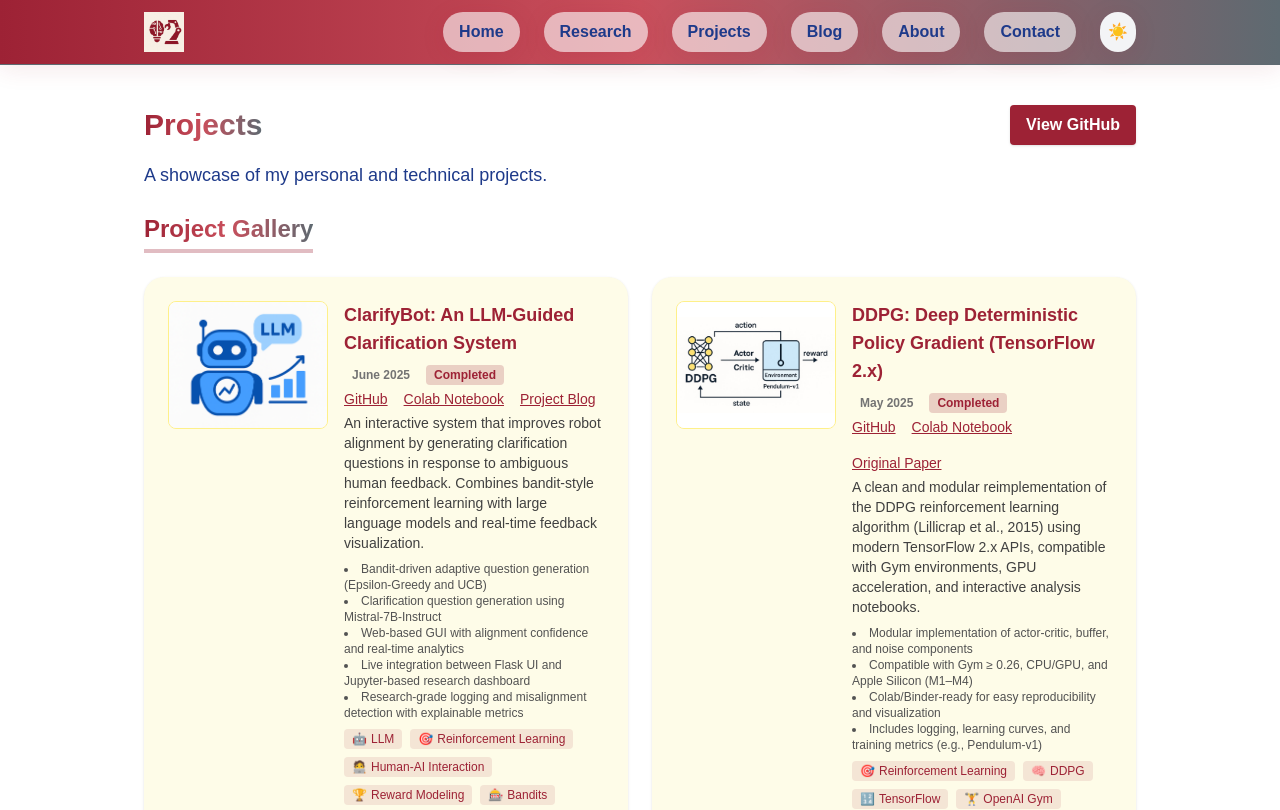
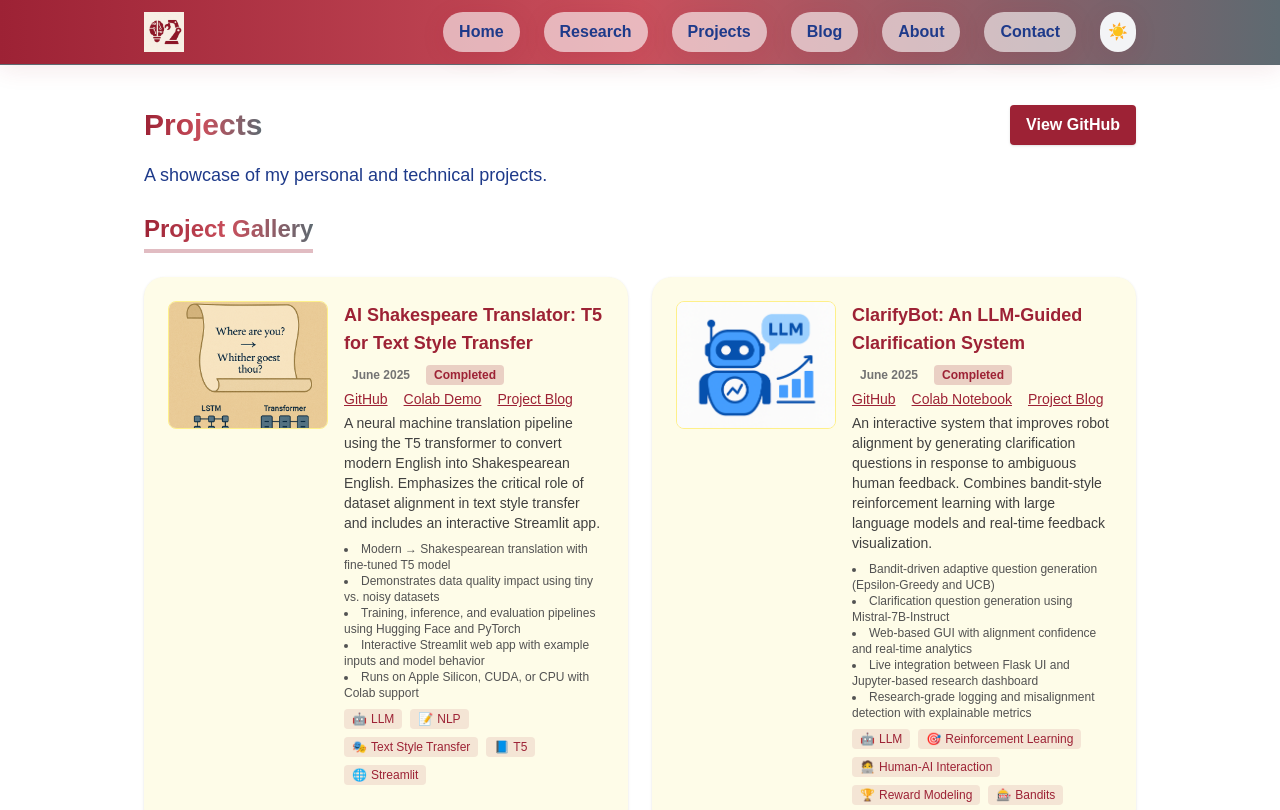
Before and after one commit to ethanvillalovoz/ethanvillalovoz.github.io, a Next.js app: page /projects in a window 1280 px wide. Shown: the top 810 px of the page. Built offline with nearby package versions, Linux system fonts and the light colour scheme.

Commit message:
Added AI shakespeare project

```diff
--- a/src/app/projects/page.tsx
+++ b/src/app/projects/page.tsx
@@ -17,6 +17,9 @@ const tagIcons: Record<string, string> = {
 	"Human-AI Interaction": "🧑‍💻",
 	"Reward Modeling": "🏆",
 	Bandits: "🎰",
+	T5: "📘",
+	"Text Style Transfer": "🎭",
+	Streamlit: "🌐",
 };
 
 const projects = [
@@ -101,6 +104,36 @@ const projects = [
 				label: "Project Blog",
 				url: "https://github.com/ethanvillalovoz/clarifybot/blob/main/blog.md",
 			},
+		],
+		date: "June 2025",
+		status: "Completed",
+	},
+	{
+		title: "AI Shakespeare Translator: T5 for Text Style Transfer",
+		description:
+			"A neural machine translation pipeline using the T5 transformer to convert modern English into Shakespearean English. Emphasizes the critical role of dataset alignment in text style transfer and includes an interactive Streamlit app.",
+		image: "/images/projects/shakespeare_translator.png",
+		tags: ["LLM", "NLP", "Text Style Transfer", "T5", "Streamlit"],
+		features: [
+			"Modern → Shakespearean translation with fine-tuned T5 model",
+			"Demonstrates data quality impact using tiny vs. noisy datasets",
+			"Training, inference, and evaluation pipelines using Hugging Face and PyTorch",
+			"Interactive Streamlit web app with example inputs and model behavior",
+			"Runs on Apple Silicon, CUDA, or CPU with Colab support"
+		],
+		extraLinks: [
+			{
+				label: "GitHub",
+				url: "https://github.com/ethanvillalovoz/ai-shakespeare-translator"
+			},
+			{
+				label: "Colab Demo",
+				url: "https://colab.research.google.com/github/ethanvillalovoz/ai-shakespeare-translator/blob/main/demo.ipynb"
+			},
+			{
+				label: "Project Blog",
+				url: "https://github.com/ethanvillalovoz/ai-shakespeare-translator/blob/main/blog.md"
+			}
 		],
 		date: "June 2025",
 		status: "Completed",
```
Also changed, not shown: public/images/projects/DeepFace_cover.png (deleted), public/images/projects/shakespeare_translator.png (added).
